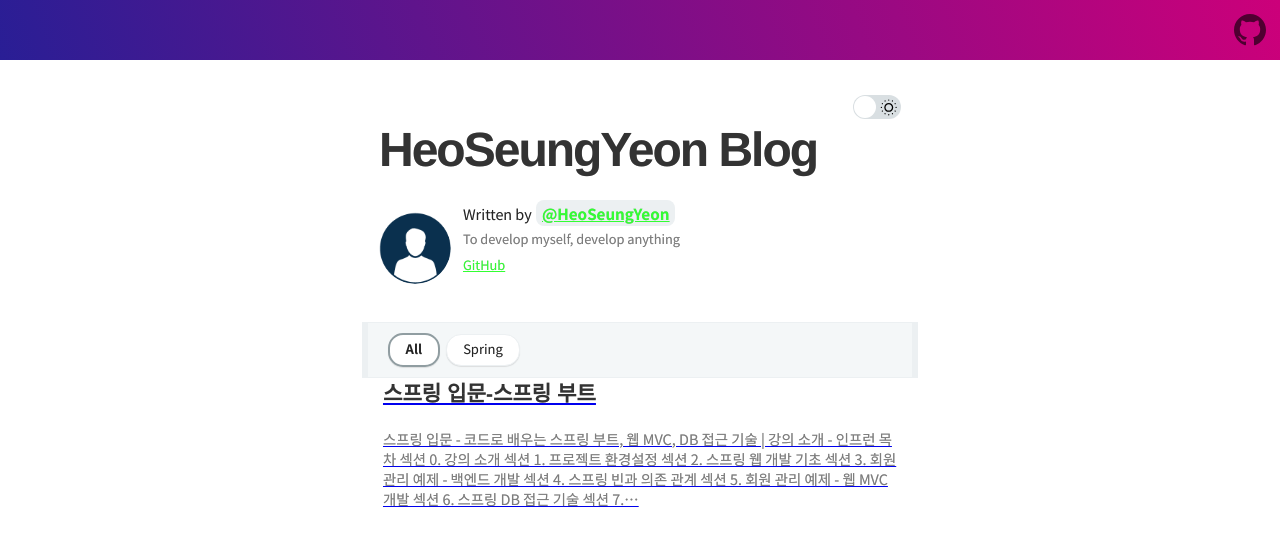
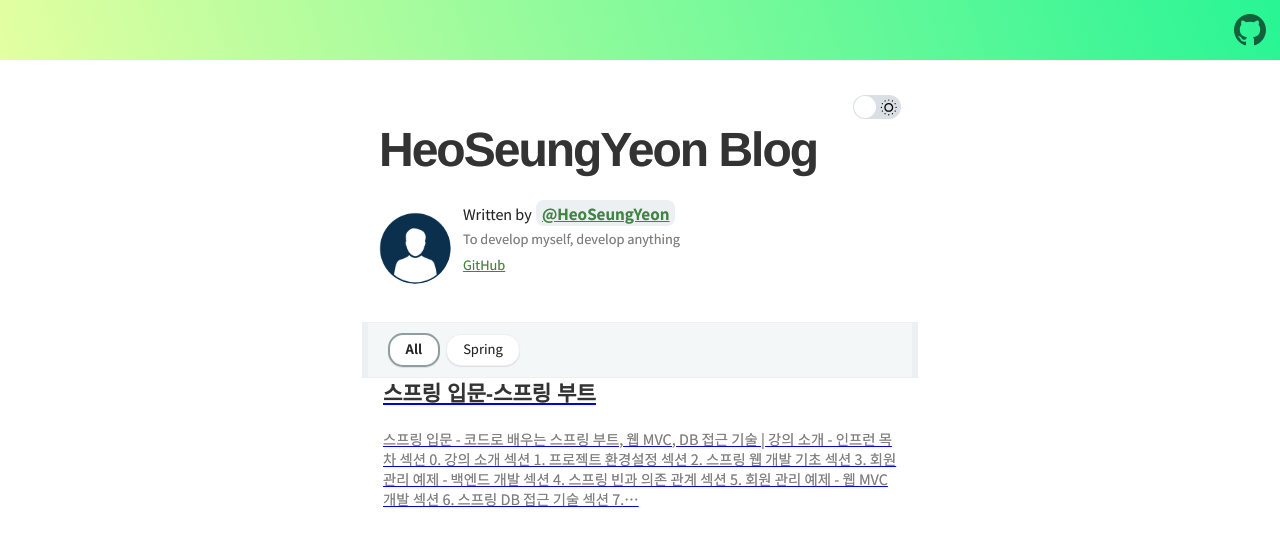
Before and after one commit to dia312/Heo-Netlify-Blog, a Gatsby site: page / in a window 1280 px wide. Shown: the top 548 px of the page. Built offline with nearby package versions, Linux system fonts and the light colour scheme; Gatsby itself is replaced by a stand-in of ours; some packages are replaced by stand-ins of ours; what typography-theme-github would draw is missing.

Commit message:
style update

```diff
--- a/src/styles/variables.scss
+++ b/src/styles/variables.scss
@@ -1,5 +1,5 @@
 // app
-$theme-gradient: linear-gradient(72deg, #291e95, #cc007a);
+$theme-gradient: linear-gradient(72deg, #e3ffa1, #28f595);
 $top-header-text-color: #fff;
 
 /**
@@ -13,7 +13,7 @@
 
 // index
 $dimmed-color: #eef5db;
-$light-link-color: #32ff32;
+$light-link-color: #3e863e;
 $dark-gray: #333;
 $middle-gray: #7d7d7d;
 $light-gray: #aaa;
```
